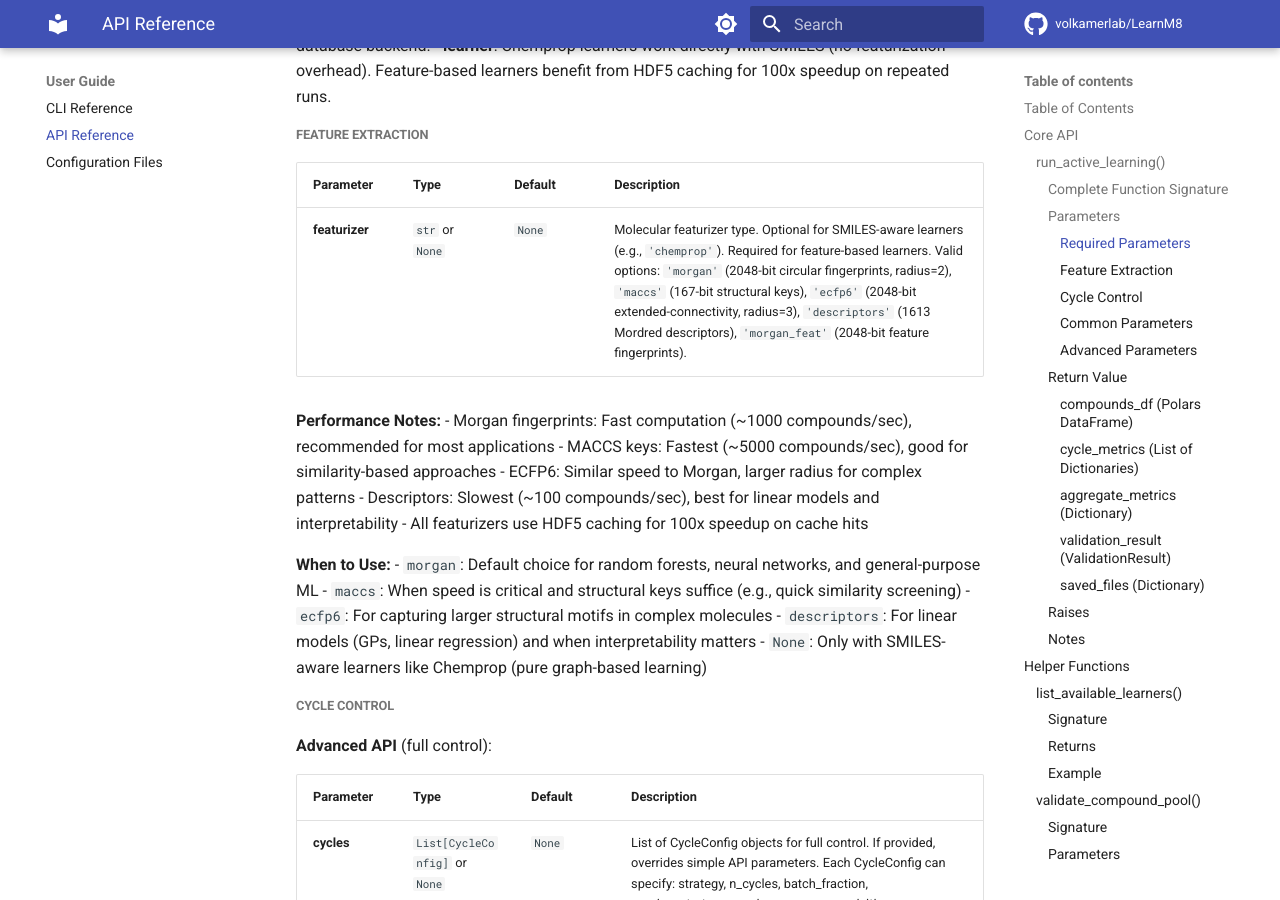
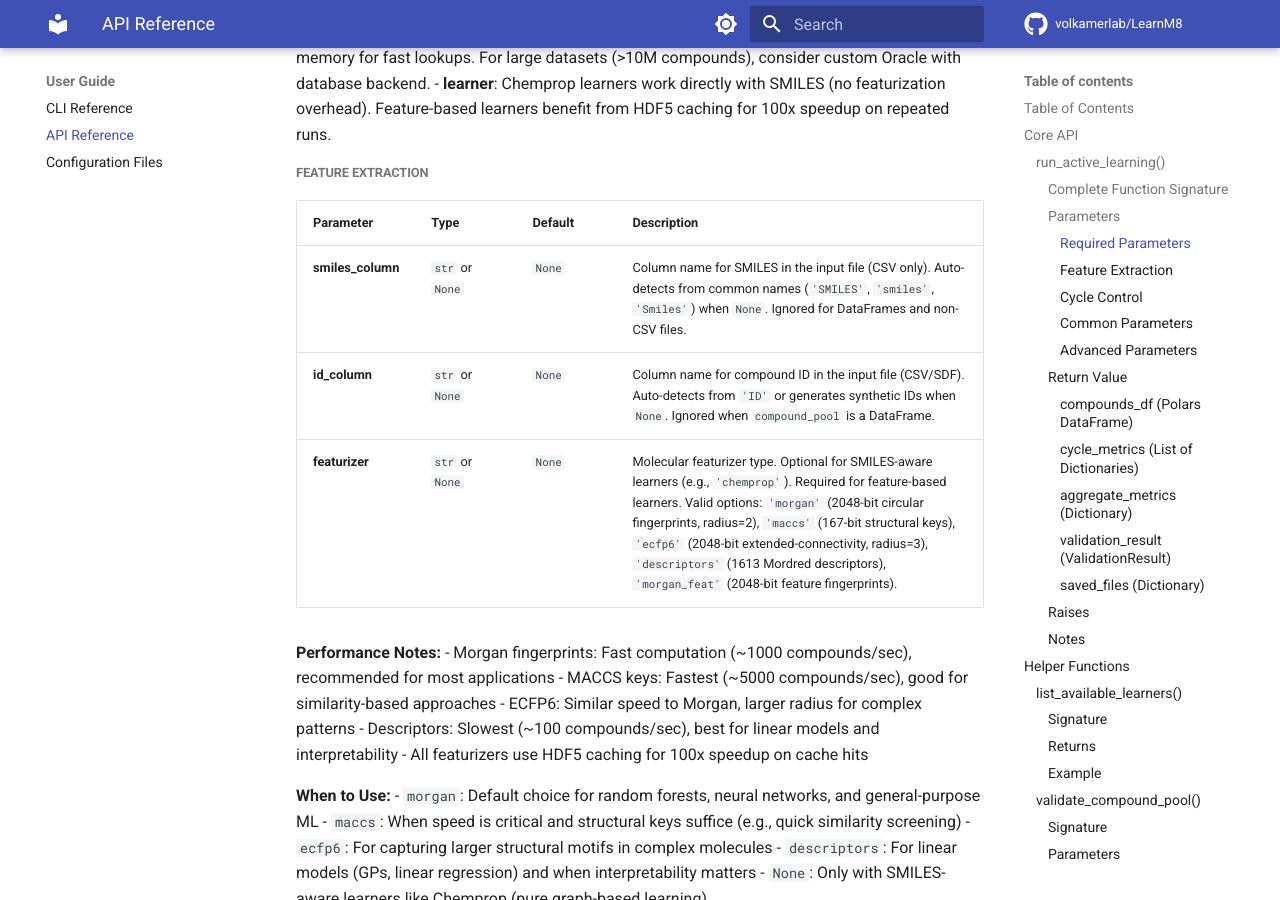
Before and after one commit to drugm8/LearnM8, an MkDocs documentation site: the page built from docs/user-guide/api-reference.md, in a window 1280 px wide and 900 px high, scrolled down 2320 px. Built offline with MkDocs 1.6.1 and Material for MkDocs 9.7.7, drawn with Linux system fonts in a browser that asks for light colours; comment, search, counter and statistics services are not loaded; the version menu is left out; some of the changed text lies outside the part shown.

Commit message:
feat(api): add optional parameters for SMILES and ID column detection in run_active_learning

```diff
--- a/docs/user-guide/api-reference.md
+++ b/docs/user-guide/api-reference.md
@@ -46,6 +46,8 @@ def run_active_learning(
     learner: Union[str, Learner],
     target_col: str,
     featurizer: Optional[str] = None,
+    smiles_column: Optional[str] = None,
+    id_column: Optional[str] = None,
     # Advanced API
     cycles: Optional[List[CycleConfig]] = None,
     # Simple API
@@ -91,6 +93,8 @@ def run_active_learning(
 
 | Parameter | Type | Default | Description |
 |-----------|------|---------|-------------|
+| **smiles_column** | `str` or `None` | `None` | Column name for SMILES in the input file (CSV only). Auto-detects from common names (`'SMILES'`, `'smiles'`, `'Smiles'`) when `None`. Ignored for DataFrames and non-CSV files. |
+| **id_column** | `str` or `None` | `None` | Column name for compound ID in the input file (CSV/SDF). Auto-detects from `'ID'` or generates synthetic IDs when `None`. Ignored when `compound_pool` is a DataFrame. |
 | **featurizer** | `str` or `None` | `None` | Molecular featurizer type. Optional for SMILES-aware learners (e.g., `'chemprop'`). Required for feature-based learners. Valid options: `'morgan'` (2048-bit circular fingerprints, radius=2), `'maccs'` (167-bit structural keys), `'ecfp6'` (2048-bit extended-connectivity, radius=3), `'descriptors'` (1613 Mordred descriptors), `'morgan_feat'` (2048-bit feature fingerprints). |
 
 **Performance Notes:**
```
